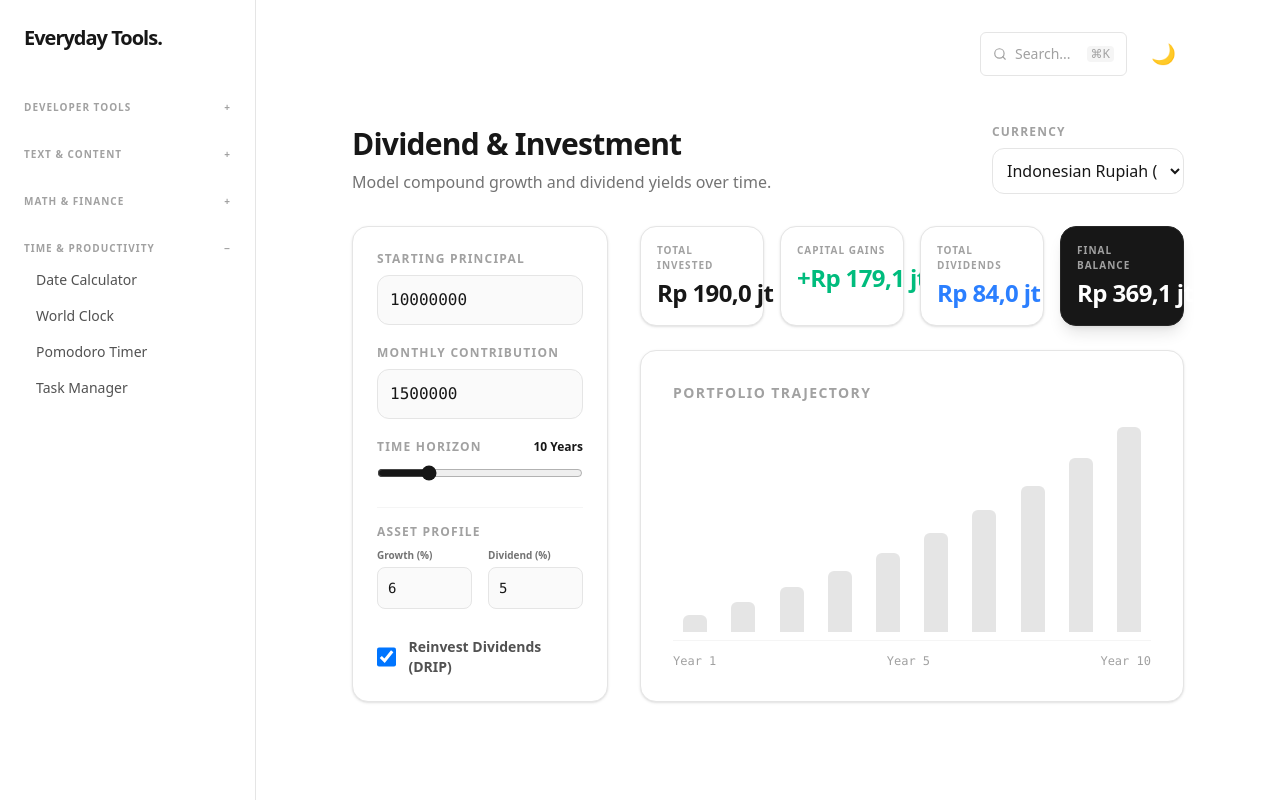
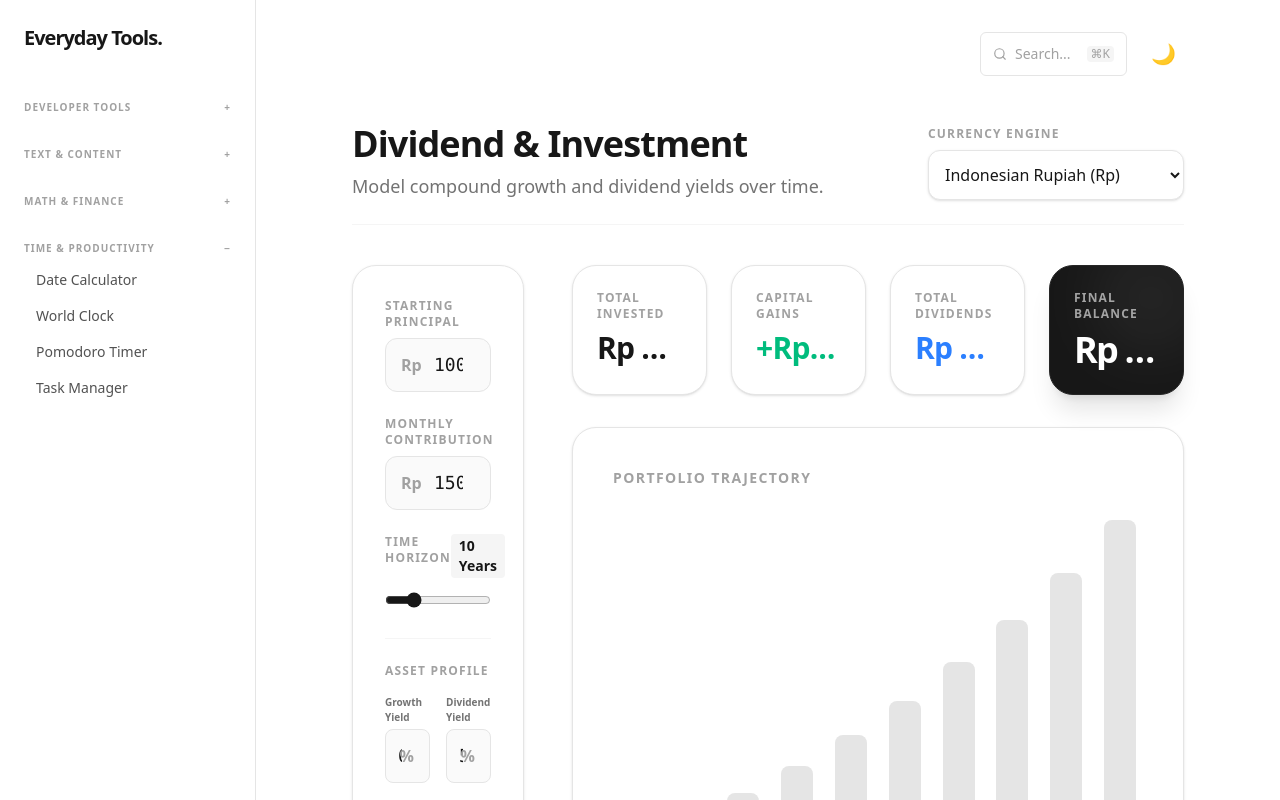
Before and after one commit to Fairfax18/everyday-tools, a Next.js app: page /math/investment in a window 1280 px wide. Shown: the top 800 px of the page. Built offline with nearby package versions, Linux system fonts and the light colour scheme.

Commit message:
reoptimized investment tool

```diff
--- a/app/math/investment/page.js
+++ b/app/math/investment/page.js
@@ -81,65 +81,73 @@ export default function InvestmentCalculator() {
     }).format(amount || 0);
   };
 
-  // Compact format for tiny summary cards (e.g., Rp 28,6 M)
+  // Compact format for summary cards (e.g., Rp 28,6 M)
   const formatCompactMoney = (amount) => {
     return new Intl.NumberFormat(currency.locale, {
       style: 'currency',
       currency: currency.code,
       notation: 'compact',
-      maximumFractionDigits: 1,
+      maximumFractionDigits: 2, // Allowed an extra decimal for precision
     }).format(amount || 0);
   };
 
   return (
-    <div className="max-w-5xl mx-auto animate-fade-in pb-12">
-      <div className="flex flex-col md:flex-row md:items-end justify-between mb-8 gap-4">
+    // UPDATED: Expanded to max-w-7xl for a true dashboard feel
+    <div className="max-w-7xl mx-auto animate-fade-in pb-12">
+      <div className="flex flex-col md:flex-row md:items-end justify-between mb-10 gap-4 border-b border-neutral-100 dark:border-neutral-800 pb-6">
         <div>
-          <h1 className="text-3xl font-bold tracking-tight mb-2">Dividend & Investment</h1>
-          <p className="text-neutral-500 dark:text-neutral-400">Model compound growth and dividend yields over time.</p>
+          <h1 className="text-3xl md:text-4xl font-bold tracking-tight mb-2">Dividend & Investment</h1>
+          <p className="text-neutral-500 dark:text-neutral-400 text-lg">Model compound growth and dividend yields over time.</p>
         </div>
 
         {/* Currency Selector */}
-        <div className="w-full md:w-48">
-          <label className="block text-xs font-bold uppercase tracking-widest text-neutral-400 mb-2">Currency</label>
+        <div className="w-full md:w-64 shrink-0">
+          <label className="block text-xs font-bold uppercase tracking-widest text-neutral-400 mb-2">Currency Engine</label>
           <select
             value={currency.code}
             onChange={(e) => setCurrency(CURRENCIES.find(c => c.code === e.target.value))}
-            className="w-full p-2.5 rounded-xl border border-neutral-200 dark:border-neutral-800 bg-white dark:bg-[#111] focus:outline-none focus:ring-2 focus:ring-neutral-900 dark:focus:ring-white transition"
+            className="w-full p-3 rounded-xl border border-neutral-200 dark:border-neutral-800 bg-white dark:bg-[#111] focus:outline-none focus:ring-2 focus:ring-neutral-900 dark:focus:ring-white transition shadow-sm font-medium cursor-pointer"
           >
             {CURRENCIES.map(c => <option key={c.code} value={c.code}>{c.label}</option>)}
           </select>
         </div>
       </div>
 
-      <div className="grid lg:grid-cols-12 gap-8">
+      {/* UPDATED: Increased gap to 12 for better separation between controls and charts */}
+      <div className="grid lg:grid-cols-12 gap-8 lg:gap-12">
 
         {/* Left Column: Parameters */}
-        <div className="lg:col-span-4 space-y-6">
-          <div className="bg-white dark:bg-[#111] p-6 rounded-2xl border border-neutral-200 dark:border-neutral-800 shadow-sm">
-            <div className="space-y-5">
+        <div className="lg:col-span-4 xl:col-span-3 space-y-6">
+          <div className="bg-white dark:bg-[#111] p-6 md:p-8 rounded-3xl border border-neutral-200 dark:border-neutral-800 shadow-sm sticky top-8">
+            <div className="space-y-6">
               <div>
                 <label className="block text-xs font-bold uppercase tracking-widest text-neutral-400 mb-2">Starting Principal</label>
+                <div className="relative">
+                  <span className="absolute left-4 top-1/2 -translate-y-1/2 text-neutral-400 font-bold">{currency.code === 'IDR' ? 'Rp' : currency.code === 'JPY' ? '¥' : currency.code === 'EUR' ? '€' : currency.code === 'GBP' ? '£' : '$'}</span>
                   <input
                     type="number" min="0" step="1000"
                     value={principal} onChange={(e) => setPrincipal(e.target.value)}
-                  className="w-full p-3 rounded-xl border border-neutral-200 dark:border-neutral-800 bg-neutral-50 dark:bg-neutral-900 focus:outline-none focus:ring-2 focus:ring-neutral-900 dark:focus:ring-white transition font-mono"
+                    className="w-full p-3 pl-12 rounded-xl border border-neutral-200 dark:border-neutral-800 bg-neutral-50 dark:bg-neutral-900 focus:outline-none focus:ring-2 focus:ring-neutral-900 dark:focus:ring-white transition font-mono text-lg"
                   />
+                </div>
               </div>
 
               <div>
                 <label className="block text-xs font-bold uppercase tracking-widest text-neutral-400 mb-2">Monthly Contribution</label>
+                <div className="relative">
+                  <span className="absolute left-4 top-1/2 -translate-y-1/2 text-neutral-400 font-bold">{currency.code === 'IDR' ? 'Rp' : currency.code === 'JPY' ? '¥' : currency.code === 'EUR' ? '€' : currency.code === 'GBP' ? '£' : '$'}</span>
                   <input
                     type="number" min="0" step="100"
                     value={monthlyContribution} onChange={(e) => setMonthlyContribution(e.target.value)}
-                  className="w-full p-3 rounded-xl border border-neutral-200 dark:border-neutral-800 bg-neutral-50 dark:bg-neutral-900 focus:outline-none focus:ring-2 focus:ring-neutral-900 dark:focus:ring-white transition font-mono"
+                    className="w-full p-3 pl-12 rounded-xl border border-neutral-200 dark:border-neutral-800 bg-neutral-50 dark:bg-neutral-900 focus:outline-none focus:ring-2 focus:ring-neutral-900 dark:focus:ring-white transition font-mono text-lg"
                   />
+                </div>
               </div>
 
               <div>
-                <div className="flex justify-between mb-2">
+                <div className="flex justify-between mb-3">
                   <label className="text-xs font-bold uppercase tracking-widest text-neutral-400">Time Horizon</label>
-                  <span className="text-xs font-bold">{years} Years</span>
+                  <span className="text-sm font-bold bg-neutral-100 dark:bg-neutral-800 px-2 py-0.5 rounded">{years} Years</span>
                 </div>
                 <input
                   type="range" min="1" max="40"
@@ -148,94 +156,118 @@ export default function InvestmentCalculator() {
                 />
               </div>
 
-              <div className="pt-4 border-t border-neutral-100 dark:border-neutral-800">
-                <label className="block text-xs font-bold uppercase tracking-widest text-neutral-400 mb-2">Asset Profile</label>
+              <div className="pt-6 border-t border-neutral-100 dark:border-neutral-800">
+                <label className="block text-xs font-bold uppercase tracking-widest text-neutral-400 mb-4">Asset Profile</label>
                 <div className="grid grid-cols-2 gap-4">
                   <div>
-                    <span className="block text-[10px] font-bold text-neutral-500 mb-1">Growth (%)</span>
+                    <span className="block text-[10px] font-bold text-neutral-500 mb-1">Growth Yield</span>
+                    <div className="relative">
                       <input
                         type="number" min="0" step="0.1"
                         value={annualGrowth} onChange={(e) => setAnnualGrowth(e.target.value)}
-                      className="w-full p-2.5 text-sm rounded-lg border border-neutral-200 dark:border-neutral-800 bg-neutral-50 dark:bg-neutral-900 focus:outline-none focus:ring-1 focus:ring-neutral-900 dark:focus:ring-white font-mono"
+                        className="w-full p-3 rounded-lg border border-neutral-200 dark:border-neutral-800 bg-neutral-50 dark:bg-neutral-900 focus:outline-none focus:ring-2 focus:ring-neutral-900 dark:focus:ring-white font-mono text-lg"
                       />
+                      <span className="absolute right-4 top-1/2 -translate-y-1/2 text-neutral-400 font-bold">%</span>
+                    </div>
                   </div>
                   <div>
-                    <span className="block text-[10px] font-bold text-neutral-500 mb-1">Dividend (%)</span>
+                    <span className="block text-[10px] font-bold text-neutral-500 mb-1">Dividend Yield</span>
+                    <div className="relative">
                       <input
                         type="number" min="0" step="0.1"
                         value={dividendYield} onChange={(e) => setDividendYield(e.target.value)}
-                      className="w-full p-2.5 text-sm rounded-lg border border-neutral-200 dark:border-neutral-800 bg-neutral-50 dark:bg-neutral-900 focus:outline-none focus:ring-1 focus:ring-neutral-900 dark:focus:ring-white font-mono"
+                        className="w-full p-3 rounded-lg border border-neutral-200 dark:border-neutral-800 bg-neutral-50 dark:bg-neutral-900 focus:outline-none focus:ring-2 focus:ring-neutral-900 dark:focus:ring-white font-mono text-lg"
                       />
+                      <span className="absolute right-4 top-1/2 -translate-y-1/2 text-neutral-400 font-bold">%</span>
+                    </div>
                   </div>
                 </div>
               </div>
 
-              <label className="flex items-center space-x-3 cursor-pointer group pt-2">
+              <div className="pt-2">
+                <label className="flex items-center space-x-4 cursor-pointer group p-4 rounded-xl border border-neutral-200 dark:border-neutral-800 hover:bg-neutral-50 dark:hover:bg-neutral-900/50 transition-colors">
                   <input
                     type="checkbox"
                     checked={reinvest} onChange={() => setReinvest(!reinvest)}
-                  className="w-5 h-5 rounded border-neutral-300 dark:border-neutral-700 text-neutral-900 focus:ring-neutral-900 cursor-pointer"
+                    className="w-6 h-6 rounded border-neutral-300 dark:border-neutral-700 text-neutral-900 focus:ring-neutral-900 cursor-pointer shrink-0"
                   />
-                <span className="text-sm font-bold text-neutral-600 dark:text-neutral-400 group-hover:text-neutral-900 dark:group-hover:text-white transition">
-                  Reinvest Dividends (DRIP)
+                  <div className="flex flex-col">
+                    <span className="text-sm font-bold text-neutral-900 dark:text-white">
+                      Reinvest Dividends
                     </span>
+                    <span className="text-[10px] text-neutral-500">Enable DRIP compounding</span>
+                  </div>
                 </label>
+              </div>
 
             </div>
           </div>
         </div>
 
         {/* Right Column: Visualization & Breakdown */}
-        <div className="lg:col-span-8 flex flex-col space-y-6">
+        <div className="lg:col-span-8 xl:col-span-9 flex flex-col space-y-8">
 
-          {/* Top Summary Cards USING COMPACT MONEY */}
-          <div className="grid grid-cols-2 md:grid-cols-4 gap-4">
-            <div className="p-4 bg-white dark:bg-[#111] border border-neutral-200 dark:border-neutral-800 rounded-2xl shadow-sm">
-              <p className="text-[10px] font-bold uppercase tracking-widest text-neutral-400 mb-1">Total Invested</p>
-              <p className="text-xl md:text-2xl font-bold text-neutral-900 dark:text-white tabular-nums tracking-tight">{formatCompactMoney(projection.totalInvested)}</p>
+          {/* Top Summary Cards - UPDATED TO PREVENT OVERLAP */}
+          <div className="grid grid-cols-1 sm:grid-cols-2 xl:grid-cols-4 gap-4 md:gap-6">
+            <div className="p-6 bg-white dark:bg-[#111] border border-neutral-200 dark:border-neutral-800 rounded-3xl shadow-sm min-w-0">
+              <p className="text-xs font-bold uppercase tracking-widest text-neutral-400 mb-2">Total Invested</p>
+              <p className="text-2xl lg:text-3xl font-bold text-neutral-900 dark:text-white tabular-nums truncate tracking-tight" title={formatMoney(projection.totalInvested)}>
+                {formatCompactMoney(projection.totalInvested)}
+              </p>
             </div>
-            <div className="p-4 bg-white dark:bg-[#111] border border-neutral-200 dark:border-neutral-800 rounded-2xl shadow-sm">
-              <p className="text-[10px] font-bold uppercase tracking-widest text-neutral-400 mb-1">Capital Gains</p>
-              <p className="text-xl md:text-2xl font-bold text-emerald-500 dark:text-emerald-400 tabular-nums tracking-tight">+{formatCompactMoney(projection.totalGrowth)}</p>
+
+            <div className="p-6 bg-white dark:bg-[#111] border border-neutral-200 dark:border-neutral-800 rounded-3xl shadow-sm min-w-0">
+              <p className="text-xs font-bold uppercase tracking-widest text-neutral-400 mb-2">Capital Gains</p>
+              <p className="text-2xl lg:text-3xl font-bold text-emerald-500 dark:text-emerald-400 tabular-nums truncate tracking-tight" title={`+${formatMoney(projection.totalGrowth)}`}>
+                +{formatCompactMoney(projection.totalGrowth)}
+              </p>
             </div>
-            <div className="p-4 bg-white dark:bg-[#111] border border-neutral-200 dark:border-neutral-800 rounded-2xl shadow-sm">
-              <p className="text-[10px] font-bold uppercase tracking-widest text-neutral-400 mb-1">Total Dividends</p>
-              <p className="text-xl md:text-2xl font-bold text-blue-500 dark:text-blue-400 tabular-nums tracking-tight">{formatCompactMoney(projection.totalDividends)}</p>
+
+            <div className="p-6 bg-white dark:bg-[#111] border border-neutral-200 dark:border-neutral-800 rounded-3xl shadow-sm min-w-0">
+              <p className="text-xs font-bold uppercase tracking-widest text-neutral-400 mb-2">Total Dividends</p>
+              <p className="text-2xl lg:text-3xl font-bold text-blue-500 dark:text-blue-400 tabular-nums truncate tracking-tight" title={formatMoney(projection.totalDividends)}>
+                {formatCompactMoney(projection.totalDividends)}
+              </p>
             </div>
-            <div className="p-4 bg-neutral-900 dark:bg-white border border-neutral-800 dark:border-neutral-200 rounded-2xl shadow-lg">
-              <p className="text-[10px] font-bold uppercase tracking-widest text-neutral-400 dark:text-neutral-500 mb-1">Final Balance</p>
-              <p className="text-xl md:text-2xl font-extrabold text-white dark:text-neutral-900 tabular-nums tracking-tight">{formatCompactMoney(projection.finalBalance)}</p>
+
+            <div className="p-6 bg-neutral-900 dark:bg-white border border-neutral-800 dark:border-neutral-200 rounded-3xl shadow-xl min-w-0 relative overflow-hidden">
+              <div className="absolute -right-4 -top-4 w-24 h-24 bg-white/10 dark:bg-black/5 rounded-full blur-2xl pointer-events-none"></div>
+              <p className="text-xs font-bold uppercase tracking-widest text-neutral-400 dark:text-neutral-500 mb-2">Final Balance</p>
+              <p className="text-3xl lg:text-4xl font-extrabold text-white dark:text-neutral-900 tabular-nums truncate tracking-tighter" title={formatMoney(projection.finalBalance)}>
+                {formatCompactMoney(projection.finalBalance)}
+              </p>
             </div>
           </div>
 
-          {/* Visual Growth Chart USING FULL MONEY IN TOOLTIPS */}
-          <div className="bg-white dark:bg-[#111] p-6 md:p-8 rounded-2xl border border-neutral-200 dark:border-neutral-800 shadow-sm flex-1 flex flex-col">
-            <h3 className="text-sm font-bold uppercase tracking-widest text-neutral-400 mb-6">Portfolio Trajectory</h3>
+          {/* Visual Growth Chart - UPDATED HEIGHT */}
+          <div className="bg-white dark:bg-[#111] p-6 md:p-10 rounded-3xl border border-neutral-200 dark:border-neutral-800 shadow-sm flex-1 flex flex-col min-h-[400px]">
+            <h3 className="text-sm font-bold uppercase tracking-widest text-neutral-400 mb-8">Portfolio Trajectory</h3>
 
-            <div className="flex-1 flex items-end justify-between gap-1 h-64 border-b border-neutral-100 dark:border-neutral-800 pb-2">
+            <div className="flex-1 flex items-end justify-between gap-1 md:gap-2 h-80 md:h-96 border-b border-neutral-100 dark:border-neutral-800 pb-2">
               {projection.yearlyData.map((data, idx) => {
                 const totalHeightPct = (data.balance / projection.maxBalance) * 100;
 
                 return (
                   <div key={data.year} className="relative group w-full flex flex-col justify-end items-center h-full">
-                    {/* Hover Tooltip - Shows full un-abbreviated number */}
-                    <div className="absolute bottom-full mb-2 opacity-0 group-hover:opacity-100 transition-opacity z-10 w-max bg-neutral-900 dark:bg-white text-white dark:text-neutral-900 text-xs p-3 rounded-lg shadow-xl pointer-events-none">
-                      <p className="font-bold mb-1 border-b border-neutral-700 dark:border-neutral-200 pb-1">Year {data.year}</p>
-                      <p className="font-mono">Bal: {formatMoney(data.balance)}</p>
-                      <p className="text-blue-400 dark:text-blue-600 font-mono mt-1">Div: {formatMoney(data.yearlyDividend)}</p>
+                    {/* Hover Tooltip - UPDATED with whitespace-nowrap so long IDR numbers don't wrap awkwardly */}
+                    <div className="absolute bottom-full mb-3 opacity-0 group-hover:opacity-100 transition-opacity z-20 whitespace-nowrap bg-neutral-900 dark:bg-white text-white dark:text-neutral-900 text-sm p-4 rounded-xl shadow-2xl pointer-events-none border border-neutral-700 dark:border-neutral-200">
+                      <p className="font-bold mb-2 border-b border-neutral-700 dark:border-neutral-200 pb-2 uppercase tracking-widest text-[10px] text-neutral-400">Year {data.year}</p>
+                      <p className="font-mono font-bold">Bal: {formatMoney(data.balance)}</p>
+                      <p className="text-blue-400 dark:text-blue-600 font-mono font-bold mt-1">Div: {formatMoney(data.yearlyDividend)}</p>
                     </div>
 
                     <motion.div
                       initial={{ height: 0 }}
                       animate={{ height: `${totalHeightPct}%` }}
-                      transition={{ duration: 0.5, delay: idx * 0.02 }}
-                      className="w-full max-w-[24px] bg-neutral-200 dark:bg-neutral-800 rounded-t-md hover:bg-neutral-400 dark:hover:bg-neutral-600 transition-colors"
+                      transition={{ duration: 0.5, ease: "easeOut", delay: idx * 0.015 }}
+                      className="w-full max-w-[32px] bg-neutral-200 dark:bg-neutral-800 rounded-t-lg group-hover:bg-neutral-900 dark:group-hover:bg-white transition-colors cursor-crosshair"
                     />
                   </div>
                 );
               })}
             </div>
-            <div className="flex justify-between mt-3 text-xs font-mono text-neutral-400">
+
+            <div className="flex justify-between mt-4 text-xs font-bold uppercase tracking-widest text-neutral-400">
               <span>Year 1</span>
               <span>Year {Math.floor(years / 2)}</span>
               <span>Year {years}</span>
```
Lines whose indentation alone changed are shown as unchanged.
